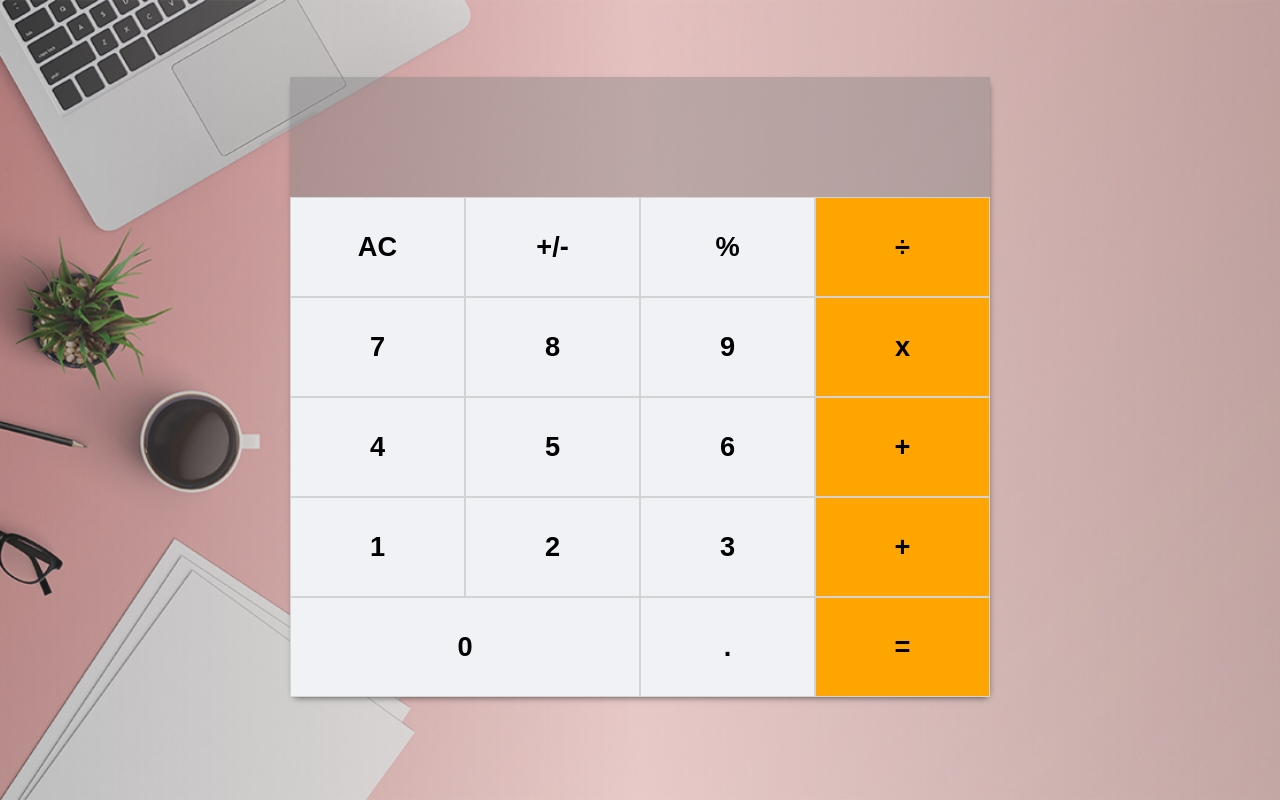
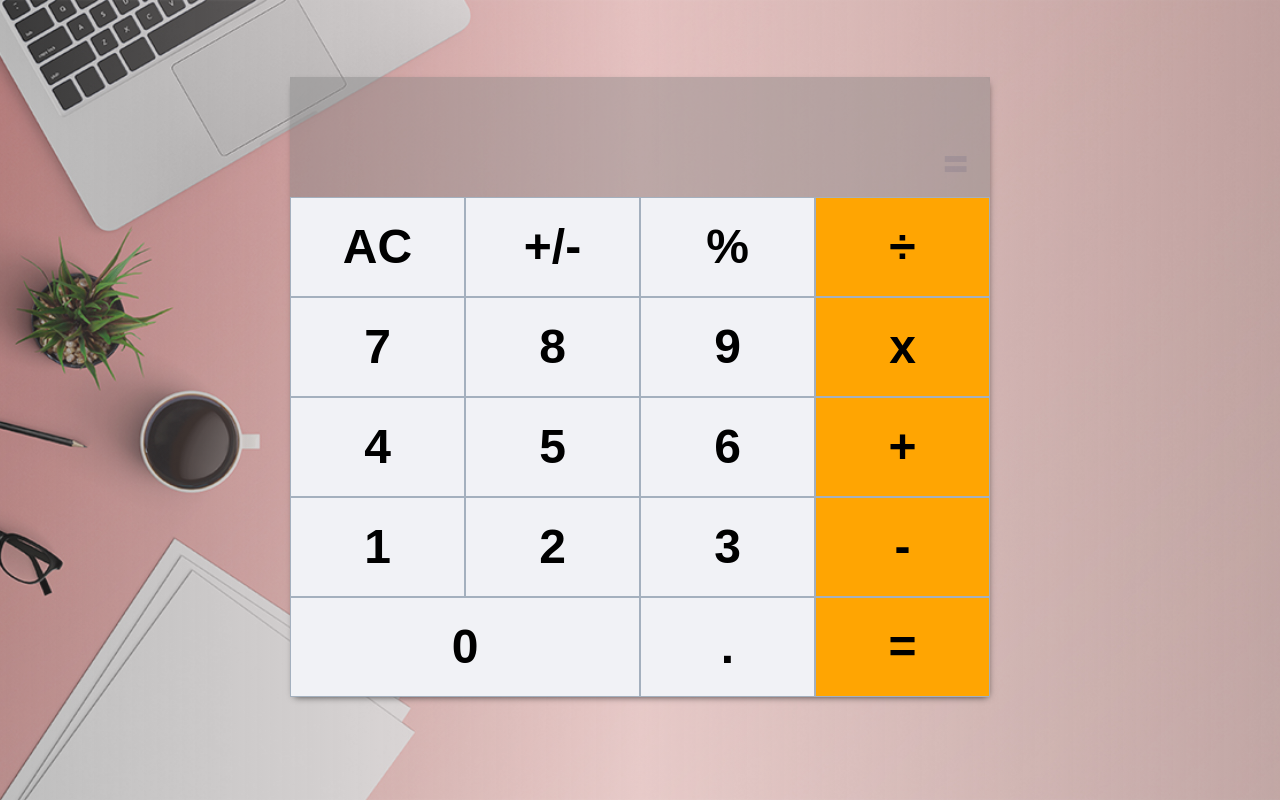
Before and after one commit to kelvin8773/my-calculator, a React (Create React App) app: page / in a window 1280 px wide. Built offline with nearby package versions, Linux system fonts and the light colour scheme; a web font is replaced by a local one.

Commit message:
adding game logic

```diff
--- a/src/assets/stylesheet/index.scss
+++ b/src/assets/stylesheet/index.scss
@@ -52,7 +52,7 @@ body {
     display: flex;
     justify-content: flex-end;
     align-items: flex-end;
-    flex-flow: row wrap;
+    flex-flow: column wrap;
 
     @include mobile {
       width: $app-sm-width - 2*$display-sm-padding;
@@ -62,10 +62,10 @@ body {
   }
 
   .button {
-    border: 0.015px solid lightgrey;
+    border: 0.015px solid $peace;
     width: $app-width/4;
     height: $app-width/7;
-    font-size: 1.7rem;
+    font-size: 3rem;
     font-weight: 600;
     transition: all .3s;
     outline: none;
--- a/src/components/App.js
+++ b/src/components/App.js
@@ -1,27 +1,48 @@
 import React from 'react';
 import Display from './display';
 import ButtonPanel from './button_panel';
+import Calculate from '../logic/calculate';
 
 class App extends React.Component {
-  constructor(props) {
-    super(props);
+  constructor() {
+    super();
     this.state = {
+      formula: '',
       result: '',
     };
   }
 
   handleClick(name) {
-    const { result } = this.state;
-    this.setState({
-      result: result.concat(name),
-    });
+    const { formula, result } = this.state;
+    const numberDigit = ['0', '1', '2', '3', '4', '5', '6', '7', '8', '9', '.'];
+    if (numberDigit.includes(name)) {
+      const data = {
+        formula: formula.concat(name),
+        button: name
+      }
+      this.setState(Calculate(data));
+    }
+
+    const [numberOne, operation, numberTwo] = formula.split(' ');
+    let button;
+    if (numberTwo) {
+      button = operation;
+      this.setState(Calculate({ formula, button }))
+    }
+    this.setState(Calculate({
+      formula: numberOne,
+      button: button
+    }))
+
   }
 
   render() {
-    const { result } = this.state;
+    const { formula, result } = this.state;
     return (
       <div className="calculator">
-        <Display result={result} />
+        <Display
+          formula={formula}
+          result={result} />
         <ButtonPanel onClick={name => this.handleClick(name)} />
       </div>
     );
--- a/src/components/button.js
+++ b/src/components/button.js
@@ -5,13 +5,11 @@ const Button = props => {
   const {
     name, wide, color, onClick,
   } = props;
-  const btnClass = wide ? 'button zero' : 'button';
-  const colorClass = color ? 'background-white' : 'background-orange';
 
   return (
     <button
       type="button"
-      className={`${btnClass} ${colorClass}`}
+      className={`${wide} ${color}`}
       onClick={onClick}
     >
       {name}
@@ -21,15 +19,15 @@ const Button = props => {
 
 Button.propTypes = {
   name: PropTypes.string,
-  wide: PropTypes.bool,
-  color: PropTypes.bool,
+  wide: PropTypes.string,
+  color: PropTypes.string,
   onClick: PropTypes.func,
 };
 
 Button.defaultProps = {
   name: '',
-  wide: false,
-  color: true,
+  wide: 'button',
+  color: 'background-orange',
   onClick: () => { },
 };
 
--- a/src/components/button_panel.js
+++ b/src/components/button_panel.js
@@ -7,23 +7,23 @@ const ButtonPanel = props => {
     ['AC', '+/-', '%', '÷'],
     ['7', '8', '9', 'x'],
     ['4', '5', '6', '+'],
-    ['1', '2', '3', '+'],
+    ['1', '2', '3', '-'],
     ['0', '.', '='],
   ];
 
   const { onClick } = props;
 
   const renderButton = name => {
-    const wide = name === '0';
-    const sideButtons = ['÷', 'x', '-', '+', '='];
-    const white = !sideButtons.includes(name);
+    const wide = name === '0' ? 'button zero' : 'button';
+    const sideButtons = ['÷', 'x', '+', '-', '='];
+    const color = sideButtons.includes(name) ? 'background-orange' : 'background-white';
 
     return (
       <Button
         key={name}
         name={name}
         wide={wide}
-        color={white}
+        color={color}
         onClick={() => onClick(name)}
       />
     );
--- a/src/components/display.js
+++ b/src/components/display.js
@@ -2,22 +2,27 @@ import React from 'react';
 import PropTypes from 'prop-types';
 
 const Display = props => {
-  const { result } = props;
+  const { formula, result } = props;
   return (
     <div id="display" className="display">
-      <code>
-        {result}
-        <span className="text-blink background-orange"> </span>
+      <code className="formula">
+        {formula}
+        <span className="text-blink background-orange"></span>
       </code>
+      <div className="result">
+        = {result}
+      </div>
     </div>
   );
 };
 
 Display.propTypes = {
+  formula: PropTypes.string,
   result: PropTypes.string,
 };
 
 Display.defaultProps = {
+  formula: '',
   result: '0',
 };
 
--- /dev/null
+++ b/src/logic/calculate.js
@@ -0,0 +1,33 @@
+import Operate from './operate';
+
+const Calculate = (data) => {
+  const { formula, button } = data;
+  const [numberOne, operation, numberTwo] = formula.split(' ');
+
+  switch (button) {
+    case 'AC':
+      return { formula: '', result: '' };
+    case '=':
+      return {
+        formula: formula,
+        result: Operate(numberOne, numberTwo, operation),
+      }
+    case '%':
+    case '+/-':
+      if (numberTwo) {
+        const convertNum = Operate(numberTwo, null, button);
+        return {
+          formula: [numberOne, operation, convertNum].join(' '),
+          result: Operate(numberOne, convertNum, operation),
+        }
+      }
+      const convertNum = Operate(numberOne, null, button);
+      return {
+        formula: [convertNum, operation, numberTwo].join(' '),
+        result: convertNum,
+      }
+  }
+
+}
+
+export default Calculate;
--- /dev/null
+++ b/src/logic/operate.js
@@ -0,0 +1,36 @@
+import Big from "big-js";
+
+const Operate = (numberOne, numberTwo, operation) => {
+  if (!numberOne && !numberTwo) return '';
+
+  if (numberTwo) {
+    const one = new Big(numberOne);
+
+    switch (operation) {
+      case '+':
+        return one.plus(numberTwo);
+      case '-':
+        return one.minus(numberTwo);
+      case 'x':
+        return one.times(numberTwo);
+      case '÷':
+        return one.div(numberTwo);
+    }
+  };
+
+  switch (operation) {
+    case '+/-':
+      numberOne[0] === '-' ? numberOne.shift() : '-'.concat(numberOne);
+      break;
+    case '%':
+      numberOne[numberOne.length - 1] === '%' ? numberOne.pop() : numberOne.concat('%');
+      break;
+  }
+
+  return numberOne;
+
+};
+
+
+
+export default Operate;
```
